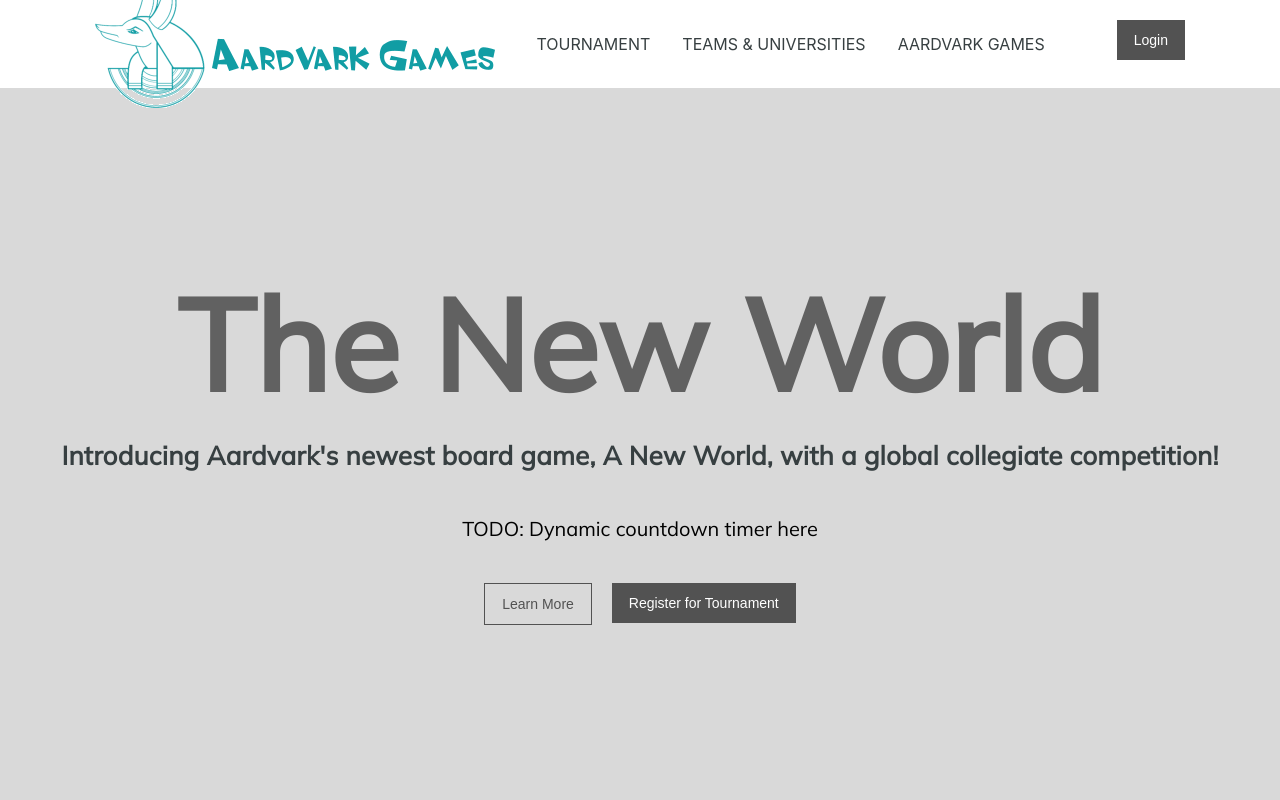
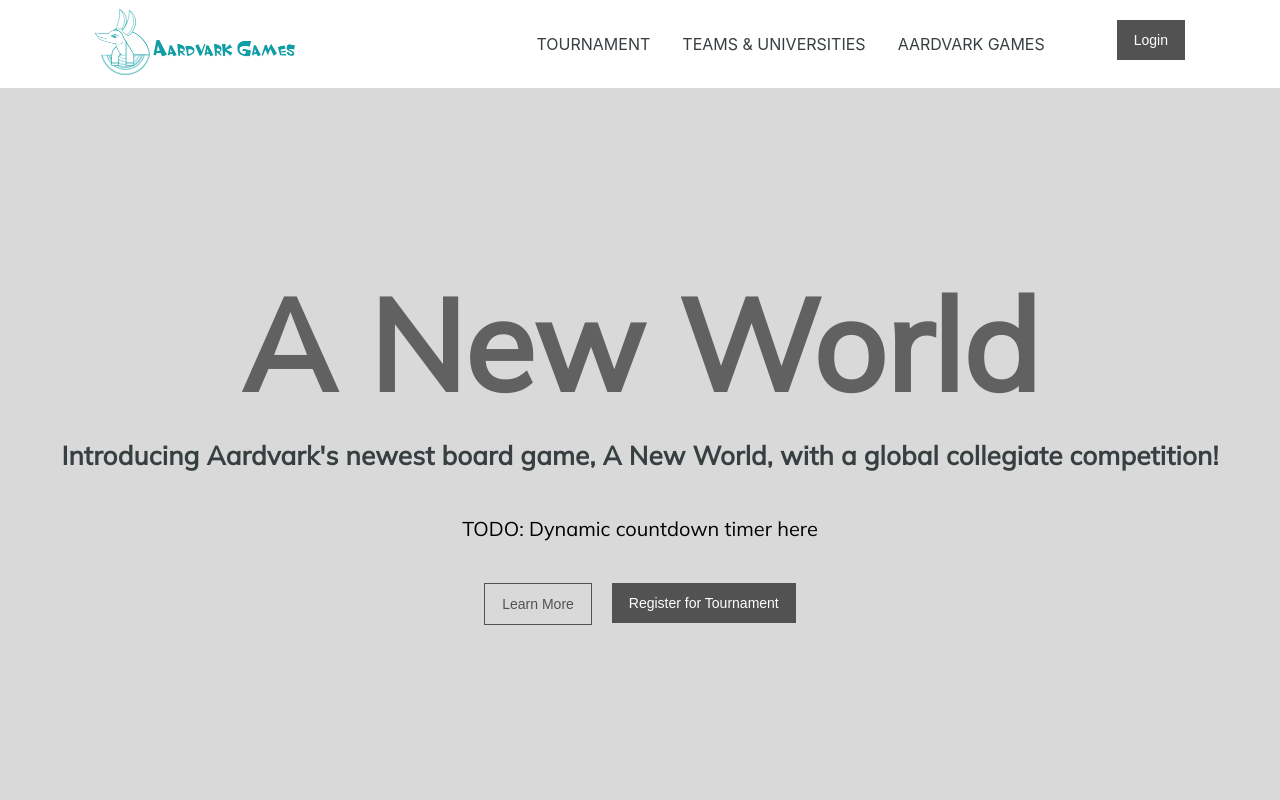
Before and after one commit to ISTE-500-501-TeamWatchHill/frontend, a React (Create React App) app: page / in a window 1280 px wide. Shown: the top 800 px of the page. Built offline with nearby package versions, Linux system fonts and the light colour scheme.

Commit message:
Fixed image in navbar

```diff
--- a/src/components/navbar/navbar.js
+++ b/src/components/navbar/navbar.js
@@ -8,7 +8,7 @@ export default function Navbar() {
   return (
     <>
       <nav className={styles.nav}>
-        <a className={styles.nav_a} href='/'><img src={logo} alt='Aarvark Games Logo'/></a>
+        <a className={styles.nav_a} href='/'><img className={styles.logo} src={logo} alt='Aarvark Games Logo'/></a>
         <div className={styles.right_nav}>
           <ul className={styles.nav_ul}>
               <li className={styles.nav_li}>
--- a/src/components/navbar/navbar.module.css
+++ b/src/components/navbar/navbar.module.css
@@ -2,6 +2,10 @@
   margin:0;
   padding:0;
 } */
+
+.logo {
+  width: 200px;
+}
 
 .nav_ul {
   list-style-type: none;
--- a/src/pages/home/home.js
+++ b/src/pages/home/home.js
@@ -22,7 +22,7 @@ const Home = () => {
     return (
         <>
             <div className='home-title-section'>
-                <h1 className='home-title'>The New World</h1>
+                <h1 className='home-title'>A New World</h1>
                 <Spacer height='16px' />
                 <div className='text'>Introducing Aardvark's newest board game, A New World, with a global collegiate competition!</div>
                 <Spacer height='42px' />
```
